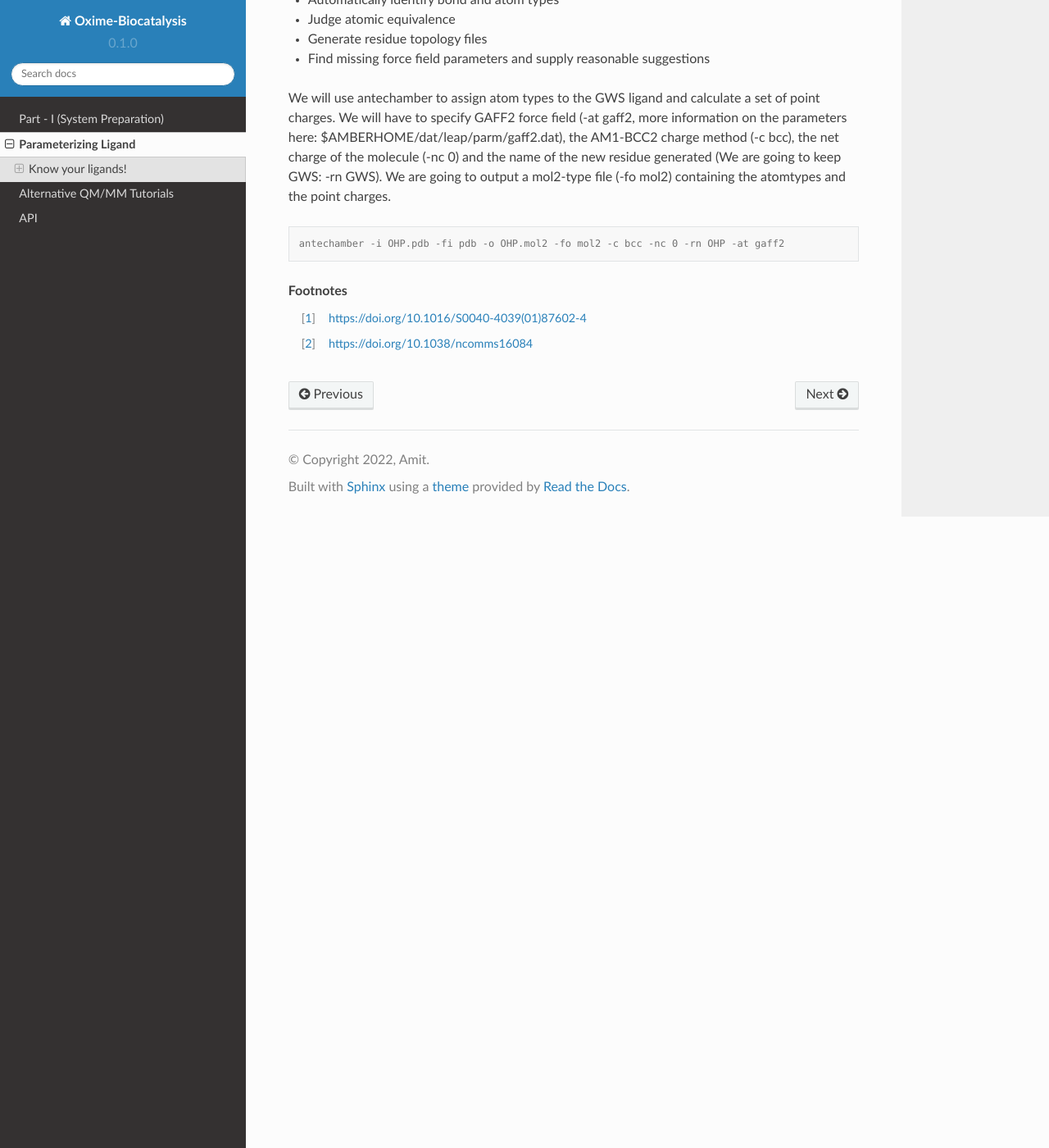
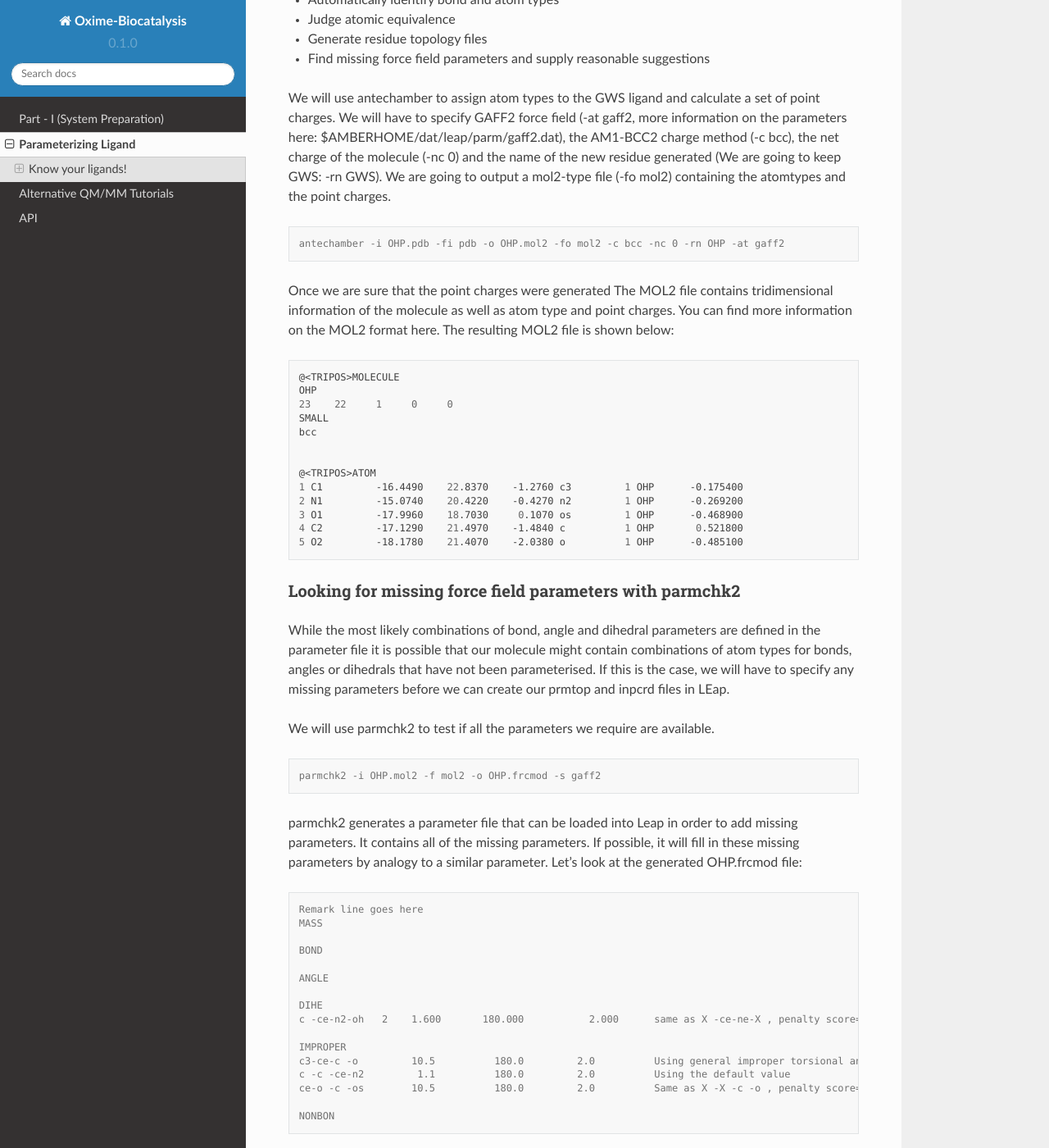
Before and after one commit to hopanoid/Enzyme-Reaction-Dynamics-Tutorial, a Sphinx documentation site: the page built from docs/source/2-ligand.rst, in a window 1280 px wide and 1400 px high, scrolled down 1360 px. Shown: the whole window at 82% size. Built offline with Sphinx 7.4.7 and the Read the Docs theme 2.0.0, drawn with Linux system fonts in a browser that asks for light colours; some of the changed text lies outside the part shown.

Commit message:
Links for ligand parameterisation added

```diff
--- a/docs/source/2-ligand.rst
+++ b/docs/source/2-ligand.rst
@@ -56,6 +56,72 @@
 
         antechamber -i OHP.pdb -fi pdb -o OHP.mol2 -fo mol2 -c bcc -nc 0 -rn OHP -at gaff2
 
+Once we are sure that the point charges were generated The MOL2 file contains tridimensional information of the molecule as well as atom type and point charges. You can find more information on the MOL2 format here. The resulting MOL2 file is shown below:
+
+.. code-block:: bash
+
+        @<TRIPOS>MOLECULE
+        OHP
+        23    22     1     0     0
+        SMALL
+        bcc
+
+
+        @<TRIPOS>ATOM
+        1 C1         -16.4490    22.8370    -1.2760 c3         1 OHP      -0.175400
+        2 N1         -15.0740    20.4220    -0.4270 n2         1 OHP      -0.269200
+        3 O1         -17.9960    18.7030     0.1070 os         1 OHP      -0.468900
+        4 C2         -17.1290    21.4970    -1.4840 c          1 OHP       0.521800
+        5 O2         -18.1780    21.4070    -2.0380 o          1 OHP      -0.485100
+
+
+Looking for missing force field parameters with parmchk2
+========================================================
+
+While the most likely combinations of bond, angle and dihedral parameters are defined in the parameter file it is possible that our molecule might contain combinations of atom types for bonds, angles or dihedrals that have not been parameterised. If this is the case, we will have to specify any missing parameters before we can create our prmtop and inpcrd files in LEap.
+
+We will use parmchk2 to test if all the parameters we require are available.
+
+.. code-block:: console
+
+        parmchk2 -i OHP.mol2 -f mol2 -o OHP.frcmod -s gaff2
+
+parmchk2 generates a parameter file that can be loaded into Leap in order to add missing parameters. It contains all of the missing parameters. If possible, it will fill in these missing parameters by analogy to a similar parameter. Let's look at the generated OHP.frcmod file:
+
+.. code-block:: console
+
+        Remark line goes here
+        MASS
+
+        BOND
+
+        ANGLE
+
+        DIHE
+        c -ce-n2-oh   2    1.600       180.000           2.000      same as X -ce-ne-X , penalty score=160.5
+
+        IMPROPER
+        c3-ce-c -o         10.5          180.0         2.0          Using general improper torsional angle  X- X- c- o, penalty score=  6.0)
+        c -c -ce-n2         1.1          180.0         2.0          Using the default value
+        ce-o -c -os        10.5          180.0         2.0          Same as X -X -c -o , penalty score= 24.5 (use general term))
+
+        NONBON
+
+.. note::
+
+        FURTHER INFORMATION:
+
+        This step is not trivial and there are many ways to do it. In this example, as we are aiming to use a QM description of the ligand, we can use a simple approach. If you have trouble parameterising your ligands here are some useful links:
+
+        * `AMBER tutorial on simple ligand parameterisation <https://ambermd.org/tutorials/basic/tutorial4/index.htm>`_
+        * `AMBER tutorial on advanced ligand parameterisation <https://ambermd.org/tutorials/advanced/tutorial1/section1.htm>`_
+        * `Parameterisation of dihedral angles <http://www.ub.edu/cbdd/?q=content/small-molecule-dihedrals-parametrization>`_
+        * `AMBER parameter database <http://research.bmh.manchester.ac.uk/bryce/amber/>`_
+        * `Paramfit tutorial <http://ambermd.org/tutorials/advanced/tutorial23/>`_
+
+
+
+
 .. rubric:: Footnotes
 
 .. [#f1] https://doi.org/10.1016/S0040-4039(01)87602-4
```
